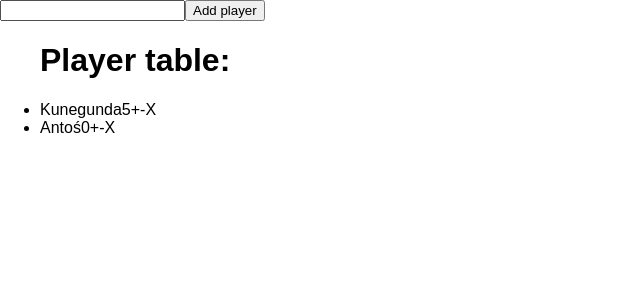
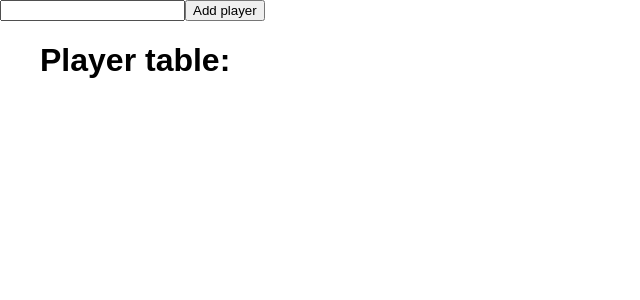
Before and after one commit to katarzynaprojekty/zadanie24.6, a React (Create React App) app: page / in a window 1280 px wide. Shown: the top 300 px of the page, without its empty margins (0-640 px from the left). Built offline with nearby package versions, Linux system fonts and the light colour scheme.

Commit message:
Update App.js - add test -  add a new player

```diff
--- a/src/App.js
+++ b/src/App.js
@@ -9,14 +9,14 @@ class App extends Component {
 
    this.state = {
      players: [
-       {
-         name: 'Kunegunda',
-         score: 5,
-       },
-       {
-         name: 'Antoś',
-         score: 0,
-       }
+      //  {
+      //    name: 'Kunegunda',
+      //    score: 5,
+      //  },
+      //  {
+      //    name: 'Antoś',
+      //    score: 0,
+      //  }
      ]
    }
  }
```
Also changed, not shown: 1 other file (tests, documents, lock files or other folders).
